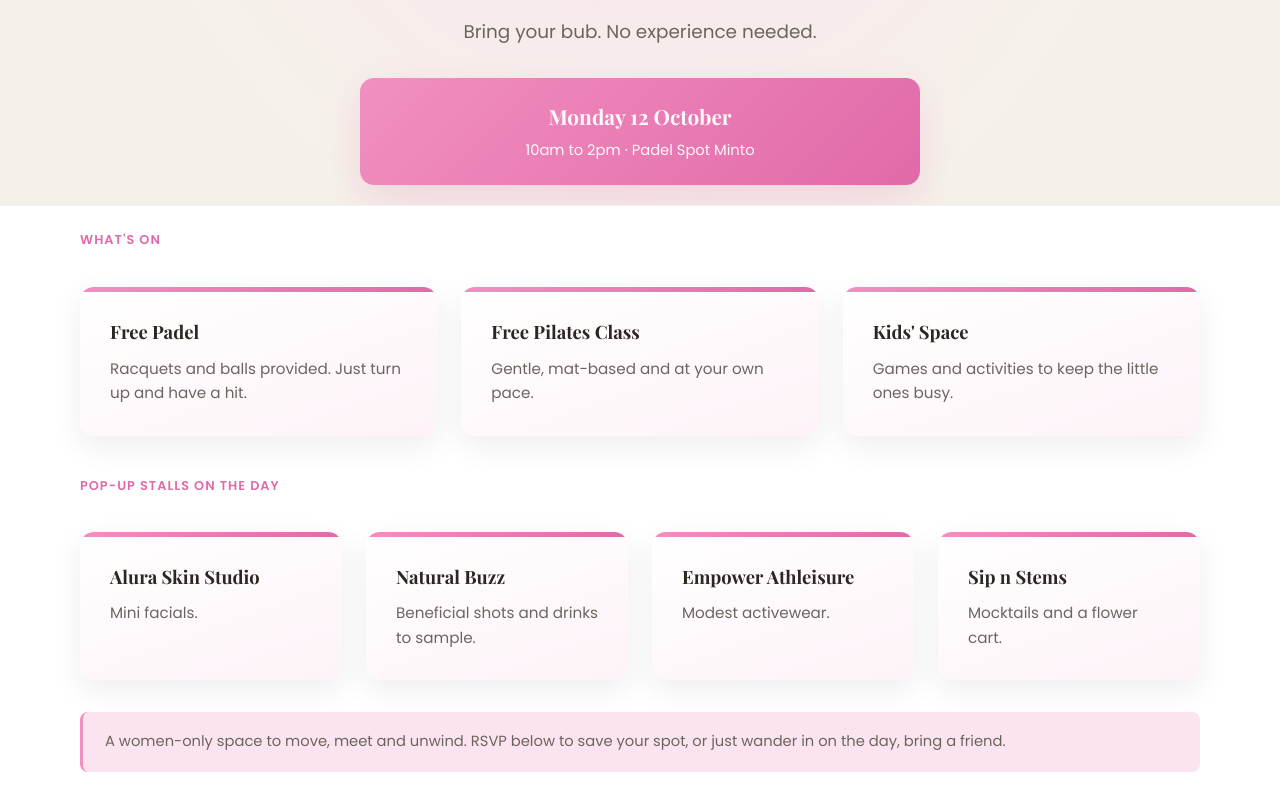
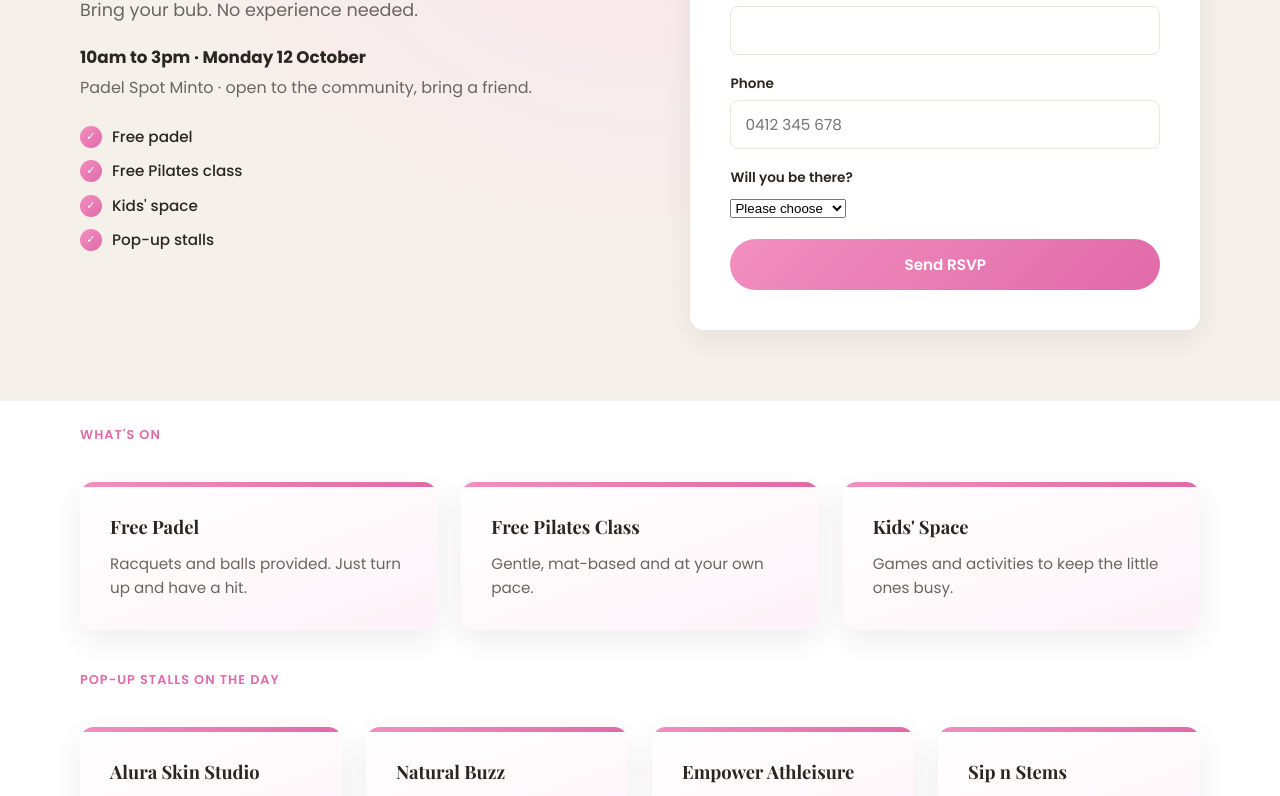
Before and after one commit to omz1998/courtsideWellness, a plain HTML site: page open-day.html in a window 1280 px wide. Shown: the part 331-1127 px from the top of the page. Drawn offline with nearby package versions, Linux system fonts and the light colour scheme; no server answers.

Commit message:
Move Open Day RSVP form beside the intro; fix event end time to 3pm sitewide

```diff
--- a/css/style.css
+++ b/css/style.css
@@ -228,6 +228,80 @@ a { color: inherit; text-decoration: none; }
 .hero-meta {
   font-size: 0.9rem;
   color: var(--ink-soft);
+}
+
+/* Two-column hero (used on open-day.html) — event details on the left,
+   the RSVP form right beside it in a .booking-card, so the form is visible
+   without scrolling instead of sitting in its own section further down. */
+.hero-split {
+  padding: 80px 24px 70px;
+  background: radial-gradient(circle at 50% 0%, var(--pink-soft) 0%, var(--cream) 65%);
+}
+
+.hero-split-inner {
+  max-width: var(--max-width);
+  margin: 0 auto;
+  display: grid;
+  grid-template-columns: 1.1fr 1fr;
+  gap: 50px;
+  align-items: start;
+}
+
+.hero-split-content h1 {
+  font-size: clamp(2.1rem, 4vw, 3rem);
+  margin: 16px 0;
+  font-weight: 700;
+  letter-spacing: -0.01em;
+  text-align: left;
+}
+
+.hero-split-content .lead {
+  font-family: "Poppins", "Segoe UI", Arial, sans-serif;
+  font-size: 1.1rem;
+  color: var(--ink-soft);
+  margin: 0 0 20px;
+  text-align: left;
+}
+
+.hero-split-list {
+  list-style: none;
+  margin: 0;
+  padding: 0;
+  display: grid;
+  gap: 10px;
+}
+
+.hero-split-list li {
+  display: flex;
+  align-items: center;
+  gap: 10px;
+  font-size: 0.95rem;
+  font-weight: 500;
+}
+
+.hero-split-list li::before {
+  content: "\2713";
+  display: inline-flex;
+  align-items: center;
+  justify-content: center;
+  width: 22px;
+  height: 22px;
+  border-radius: 50%;
+  background: var(--gradient-pink);
+  color: var(--white);
+  font-size: 0.7rem;
+  flex-shrink: 0;
+}
+
+.hero-split-form.booking-card { margin-top: 0; }
+
+@media (max-width: 860px) {
+  .hero-split-inner { grid-template-columns: 1fr; }
+  .hero-split-content { text-align: center; }
+  .hero-split-content h1,
+  .hero-split-content .lead,
+  .hero-split-content > p { text-align: center; }
+  .hero-split-list { justify-items: center; }
 }
 
 /* ---------- Sections ---------- */
--- a/open-day.html
+++ b/open-day.html
@@ -4,7 +4,7 @@
 <meta charset="UTF-8">
 <meta name="viewport" content="width=device-width, initial-scale=1.0">
 <title>Open Day · Courtside Wellness</title>
-<meta name="description" content="Courtside Wellness Open Day, Monday 12 October, 10am to 2pm at Padel Spot Minto. Free padel, a free Pilates class, a kids' space, and pop-up stalls. RSVP below.">
+<meta name="description" content="Courtside Wellness Open Day, Monday 12 October, 10am to 3pm at Padel Spot Minto. Free padel, a free Pilates class, a kids' space, and pop-up stalls. RSVP below.">
 <link rel="preconnect" href="https://fonts.googleapis.com">
 <link href="https://fonts.googleapis.com/css2?family=Playfair+Display:wght@700&family=Poppins:wght@400;500;600;700&display=swap" rel="stylesheet">
 <link rel="icon" type="image/png" href="images/favicon.png">
@@ -32,13 +32,53 @@
   </nav>
 </header>
 
-<section class="hero" style="padding-bottom: 20px;">
-  <span class="eyebrow">Open Day</span>
-  <h1>Meet Us Courtside.</h1>
-  <p class="lead">Bring your bub. No experience needed.</p>
-  <div class="promo-banner" style="max-width: 560px; margin: 24px auto 0;">
-    <p class="promo-title">Monday 12 October</p>
-    <p>10am to 2pm &middot; Padel Spot Minto</p>
+<section class="hero-split">
+  <div class="hero-split-inner">
+    <div class="hero-split-content">
+      <span class="eyebrow">Open Day</span>
+      <h1>Meet Us Courtside.</h1>
+      <p class="lead">Bring your bub. No experience needed.</p>
+      <p style="font-weight: 700; font-size: 1.05rem; margin: 0 0 4px;">10am to 3pm &middot; Monday 12 October</p>
+      <p style="color: var(--ink-soft); margin: 0 0 24px;">Padel Spot Minto &middot; open to the community, bring a friend.</p>
+      <ul class="hero-split-list">
+        <li>Free padel</li>
+        <li>Free Pilates class</li>
+        <li>Kids' space</li>
+        <li>Pop-up stalls</li>
+      </ul>
+    </div>
+
+    <div class="hero-split-form booking-card">
+      <h2 style="font-size: 1.4rem; margin-top: 0;">RSVP</h2>
+      <p style="font-size: 0.9rem; color: var(--ink-soft); margin-bottom: 20px;">No account needed, just let us know you're coming.</p>
+      <form id="rsvp-form">
+        <div class="form-grid">
+          <div>
+            <label for="r-name">Full name</label>
+            <input type="text" id="r-name" required>
+          </div>
+          <div>
+            <label for="r-phone">Phone</label>
+            <input type="tel" id="r-phone" placeholder="0412 345 678" required>
+          </div>
+          <div>
+            <label for="r-attending">Will you be there?</label>
+            <select id="r-attending" required>
+              <option value="">Please choose</option>
+              <option value="yes">Yes, I'll be there</option>
+              <option value="no">Can't make it</option>
+            </select>
+          </div>
+          <div id="r-headcount-wrap">
+            <label for="r-headcount">How many people, including you?</label>
+            <input type="number" id="r-headcount" min="1" value="1">
+          </div>
+          <p id="rsvp-error" class="form-error booking-hidden"></p>
+          <p id="rsvp-success" class="booking-hidden" style="color: #1A7F4B; font-weight: 600; font-size: 0.9rem; margin: 0;">Thanks, we've got you down. See you there!</p>
+          <button type="submit" id="rsvp-submit" class="btn btn-primary">Send RSVP</button>
+        </div>
+      </form>
+    </div>
   </div>
 </section>
 
@@ -81,43 +121,7 @@
     </div>
 
     <div class="notice" style="margin-top: 32px;">
-      A women-only space to move, meet and unwind. RSVP below to save your spot, or just wander in on the day, bring a friend.
-    </div>
-  </div>
-</section>
-
-<section style="padding-top: 20px;">
-  <div class="section-inner reveal">
-    <div class="booking-card" style="max-width: 460px; margin: 0 auto;">
-      <h2 style="font-size: 1.4rem; margin-top: 0;">RSVP</h2>
-      <p style="font-size: 0.9rem; color: var(--ink-soft); margin-bottom: 20px;">No account needed, just let us know you're coming.</p>
-      <form id="rsvp-form">
-        <div class="form-grid">
-          <div>
-            <label for="r-name">Full name</label>
-            <input type="text" id="r-name" required>
-          </div>
-          <div>
-            <label for="r-phone">Phone</label>
-            <input type="tel" id="r-phone" placeholder="0412 345 678" required>
-          </div>
-          <div>
-            <label for="r-attending">Will you be there?</label>
-            <select id="r-attending" required>
-              <option value="">Please choose</option>
-              <option value="yes">Yes, I'll be there</option>
-              <option value="no">Can't make it</option>
-            </select>
-          </div>
-          <div id="r-headcount-wrap">
-            <label for="r-headcount">How many people, including you?</label>
-            <input type="number" id="r-headcount" min="1" value="1">
-          </div>
-          <p id="rsvp-error" class="form-error booking-hidden"></p>
-          <p id="rsvp-success" class="booking-hidden" style="color: #1A7F4B; font-weight: 600; font-size: 0.9rem; margin: 0;">Thanks, we've got you down. See you there!</p>
-          <button type="submit" id="rsvp-submit" class="btn btn-primary">Send RSVP</button>
-        </div>
-      </form>
+      A women-only space to move, meet and unwind. RSVP above to save your spot, or just wander in on the day, bring a friend.
     </div>
   </div>
 </section>
```
Also changed, not shown: coming-soon.html (+2 -2 lines), index.html (+2 -2 lines), membership.html (+1 -1 lines).
